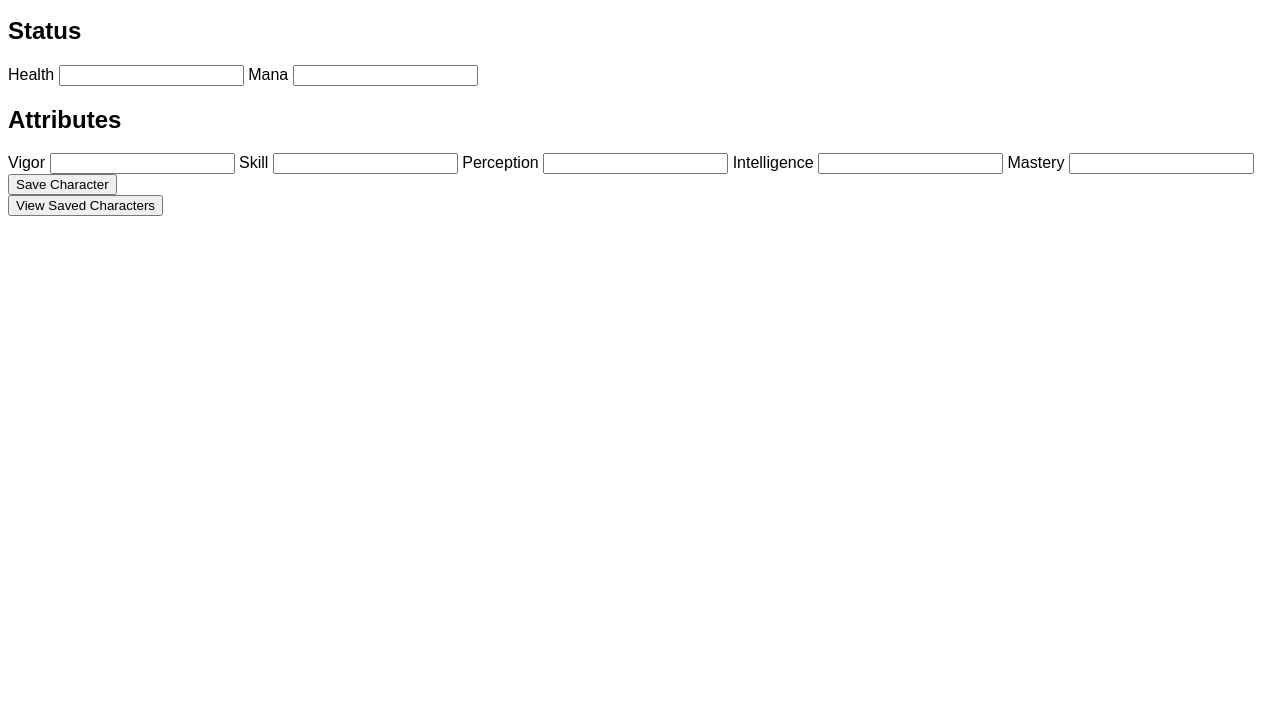
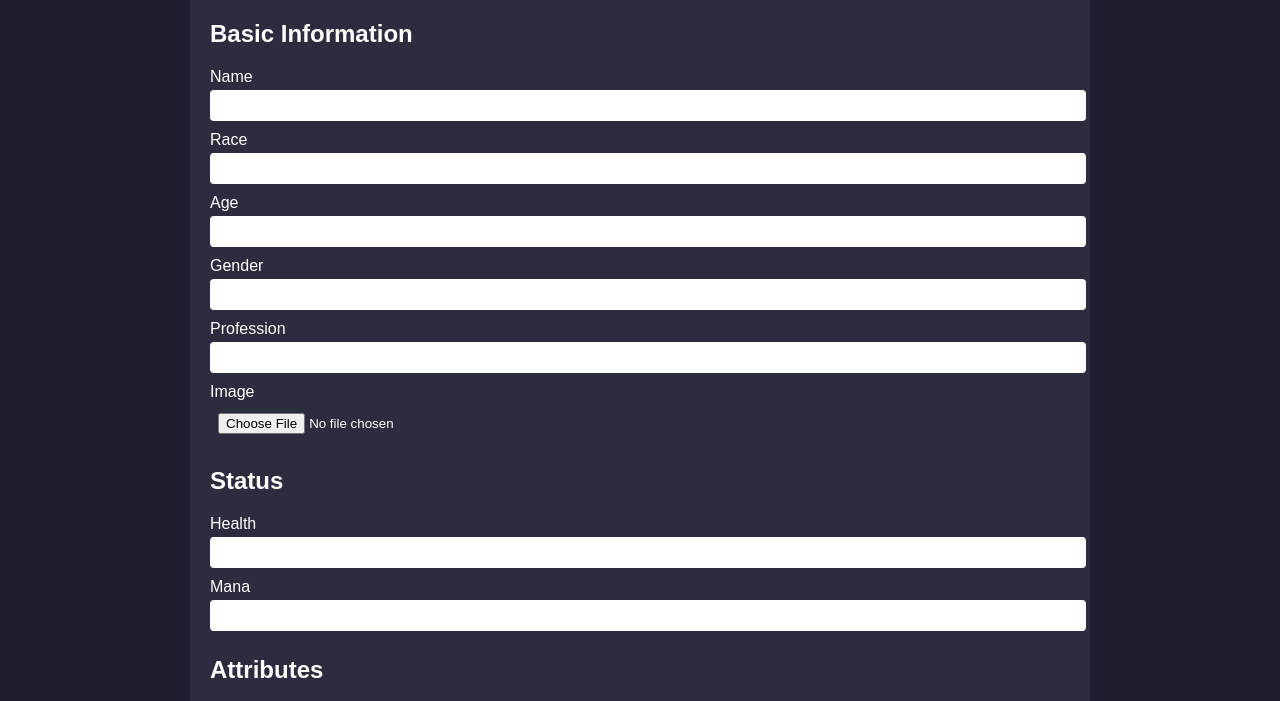
Before and after one commit to byeduardafortunato/rpg-character-manager, a plain HTML site: page index.html in a window 1280 px wide. Shown: the part 173-874 px from the top of the page. Before the commit the page ends 800 px from the top, so only its background shows below. Drawn offline with Linux system fonts and the light colour scheme.

Commit message:
style: finalize UI design and improve layout

```diff
--- a/style.css
+++ b/style.css
@@ -1,10 +1,116 @@
+/* ==========================================
+   GLOBAL STYLES
+========================================== */
+
 body {
     font-family: Arial, sans-serif;
+    background-color: #1e1e2f; /* Dark background */
+    color: #ffffff;
+    margin: 0;
+    padding: 0;
 }
 
+
+/* Main container */
+.container {
+    max-width: 900px;
+    margin: 40px auto;
+    padding: 20px;
+}
+
+
+/* ==========================================
+   HEADINGS
+========================================== */
+
+h1 {
+    text-align: center;
+    margin-bottom: 30px;
+}
+
+h2 {
+    margin-top: 25px;
+}
+
+
+/* ==========================================
+   FORM STYLING
+========================================== */
+
+form {
+    background-color: #2c2c3f;
+    padding: 20px;
+    border-radius: 8px;
+}
+
+label {
+    display: block;
+    margin-top: 10px;
+}
+
+input {
+    width: 100%;
+    padding: 8px;
+    margin-top: 4px;
+    border-radius: 4px;
+    border: none;
+}
+
+button {
+    margin-top: 15px;
+    padding: 8px 12px;
+    border: none;
+    border-radius: 4px;
+    cursor: pointer;
+    font-weight: bold;
+}
+
+
+/* Main submit button */
+form button {
+    background-color: #4CAF50;
+    color: white;
+}
+
+
+/* Toggle button */
+#toggleList {
+    background-color: #444;
+    color: white;
+    margin-top: 20px;
+}
+
+
+/* ==========================================
+   CHARACTER CARDS
+========================================== */
+
 .character-card {
-    border: 1px solid #ccc;
-    padding: 10px;
-    margin: 10px 0;
-    background-color: #f9f9f9;
+    background-color: #2c2c3f;
+    border-radius: 8px;
+    padding: 15px;
+    margin-top: 20px;
 }
+
+
+/* Character image */
+.character-card img {
+    border-radius: 8px;
+    object-fit: cover;
+    margin-bottom: 10px;
+}
+
+
+/* Card buttons */
+.character-card button {
+    margin-right: 5px;
+    margin-top: 10px;
+    background-color: #555;
+    color: white;
+}
+
+
+/* Delete button highlight */
+.character-card button:nth-of-type(3) {
+    background-color: #b33939;
+}
```
